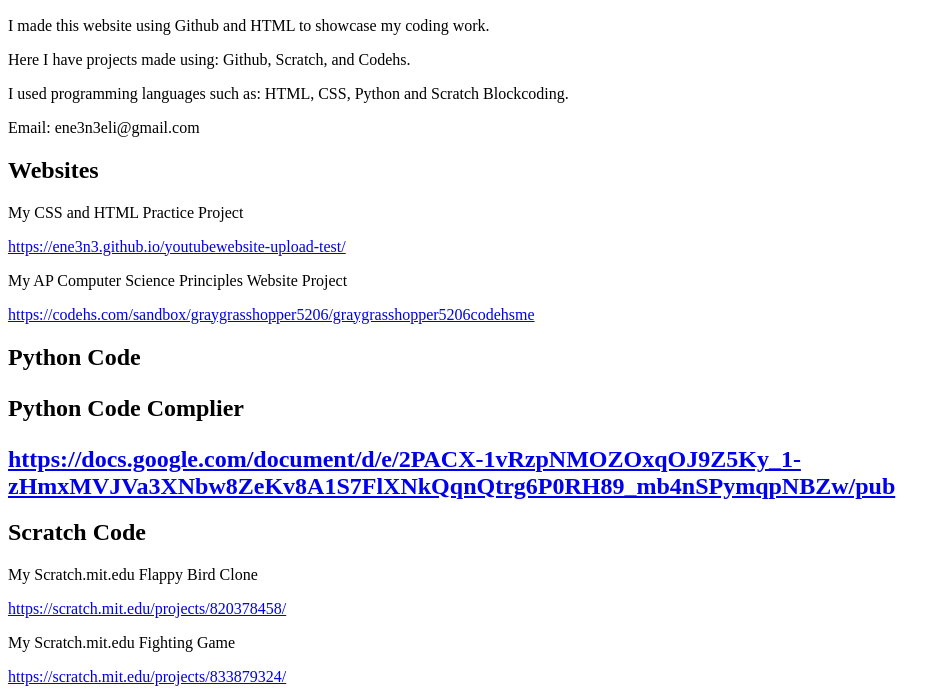
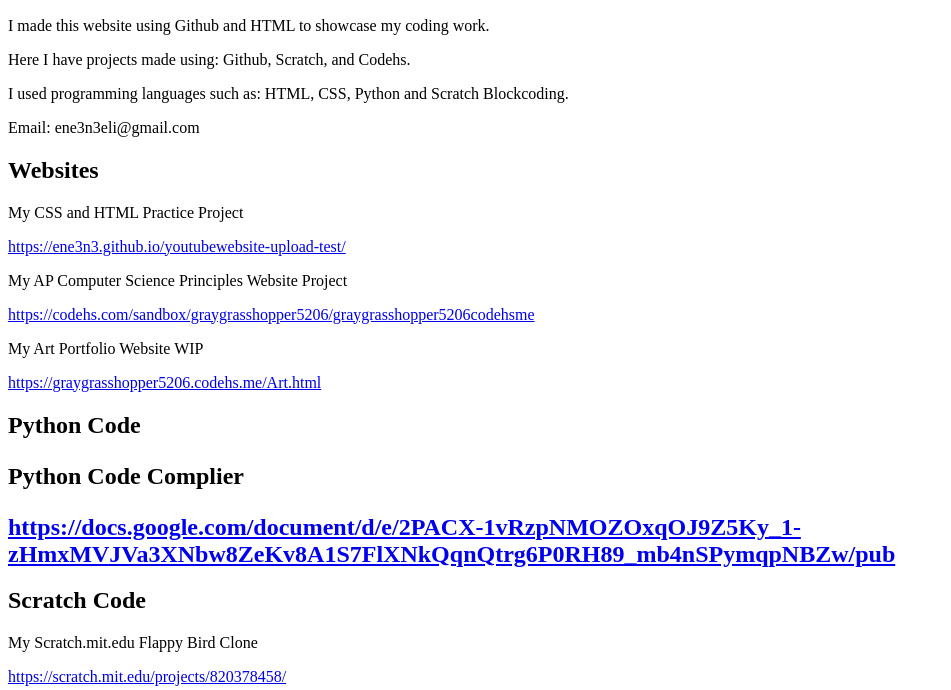
Before and after one commit to ENE3N3/youtubewebsite-upload-test, a plain HTML site: page index.html in a window 1280 px wide. Shown: the part 110-800 px from the top of the page, without its empty margins (0-951 px from the left). Drawn offline with Linux system fonts and the light colour scheme.

Commit message:
Update index.html

```diff
--- a/index.html
+++ b/index.html
@@ -20,6 +20,8 @@
     <p>My AP Computer Science Principles Website Project</p>
     <a href="https://codehs.com/sandbox/graygrasshopper5206/graygrasshopper5206codehsme" target="_blank" >https://codehs.com/sandbox/graygrasshopper5206/graygrasshopper5206codehsme</a>
     <p></p>
+    <p>My Art Portfolio Website WIP</p>
+    <a href="https://graygrasshopper5206.codehs.me/Art.html" targer="_blank"> https://graygrasshopper5206.codehs.me/Art.html </a>
     <h2>Python Code<h2>
     <p>Python Code Complier</p>
     <a href="https://www.programiz.com/python-programming/online-compiler/"></a>
```
